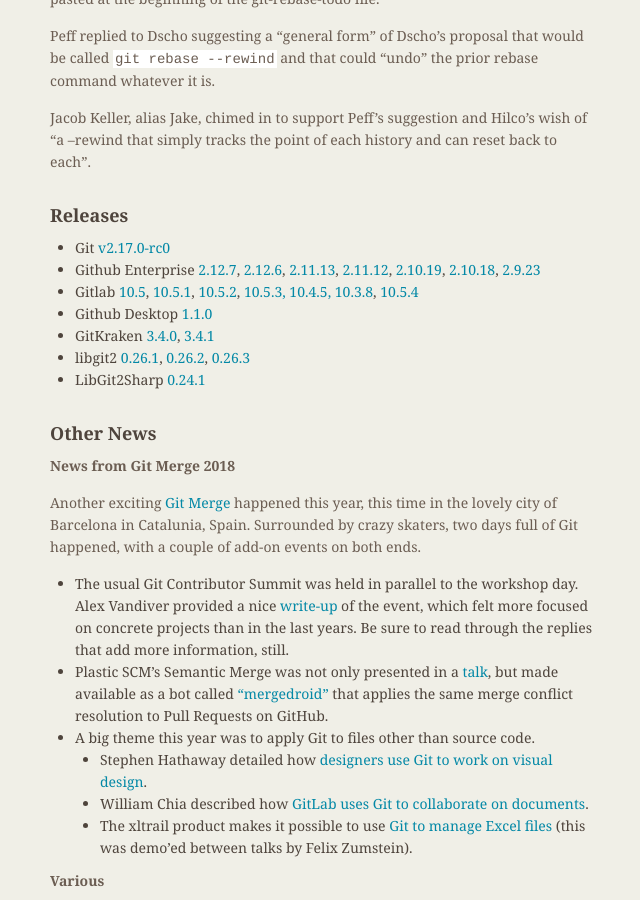
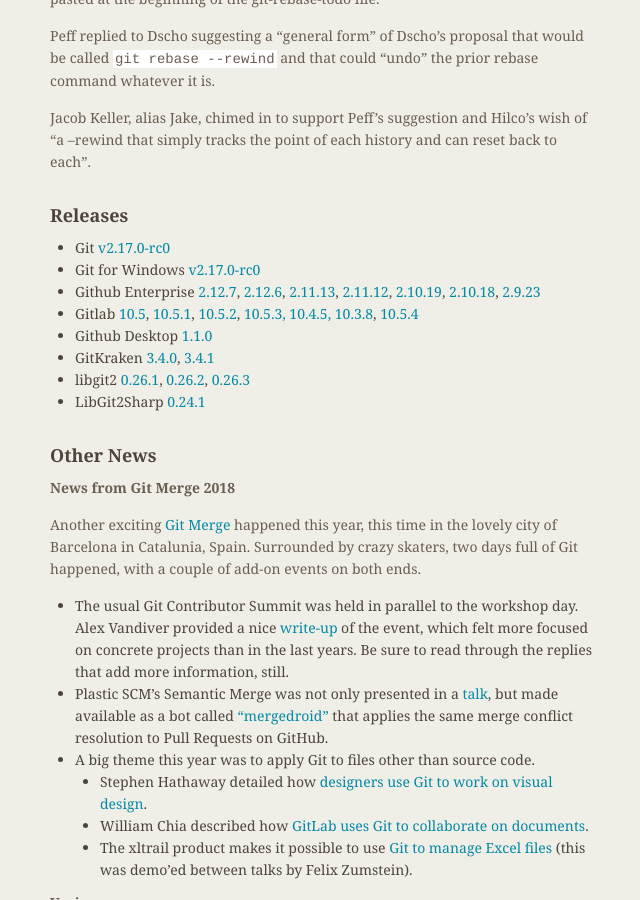
Before and after one commit to git/git.github.io, a Jekyll site: the page built from rev_news/drafts/edition-37.md, in a window 1280 px wide and 900 px high, scrolled down 1509 px. Shown: the whole window, without its empty margins (484-1124 px from the left). Built offline with Jekyll 4.4.1, drawn with Linux system fonts in a browser that asks for light colours.

Commit message:
Rev News: mention that v2.17.0-rc0 is available also for Windows
Signed-off-by: Johannes Schindelin <johannes.schindelin@gmx.de>

```diff
--- a/rev_news/drafts/edition-37.md
+++ b/rev_news/drafts/edition-37.md
@@ -110,6 +110,7 @@
 ## Releases
 
 * Git [v2.17.0-rc0](https://public-inbox.org/git/xmqqwoyc3kir.fsf@gitster-ct.c.googlers.com)
+* Git for Windows [v2.17.0-rc0](https://github.com/git-for-windows/git/releases/tag/v2.17.0-rc0.windows.1)
 * Github Enterprise [2.12.7](https://enterprise.github.com/releases/2.12.7),
 [2.12.6](https://enterprise.github.com/releases/2.12.6),
 [2.11.13](https://enterprise.github.com/releases/2.11.13),
```
